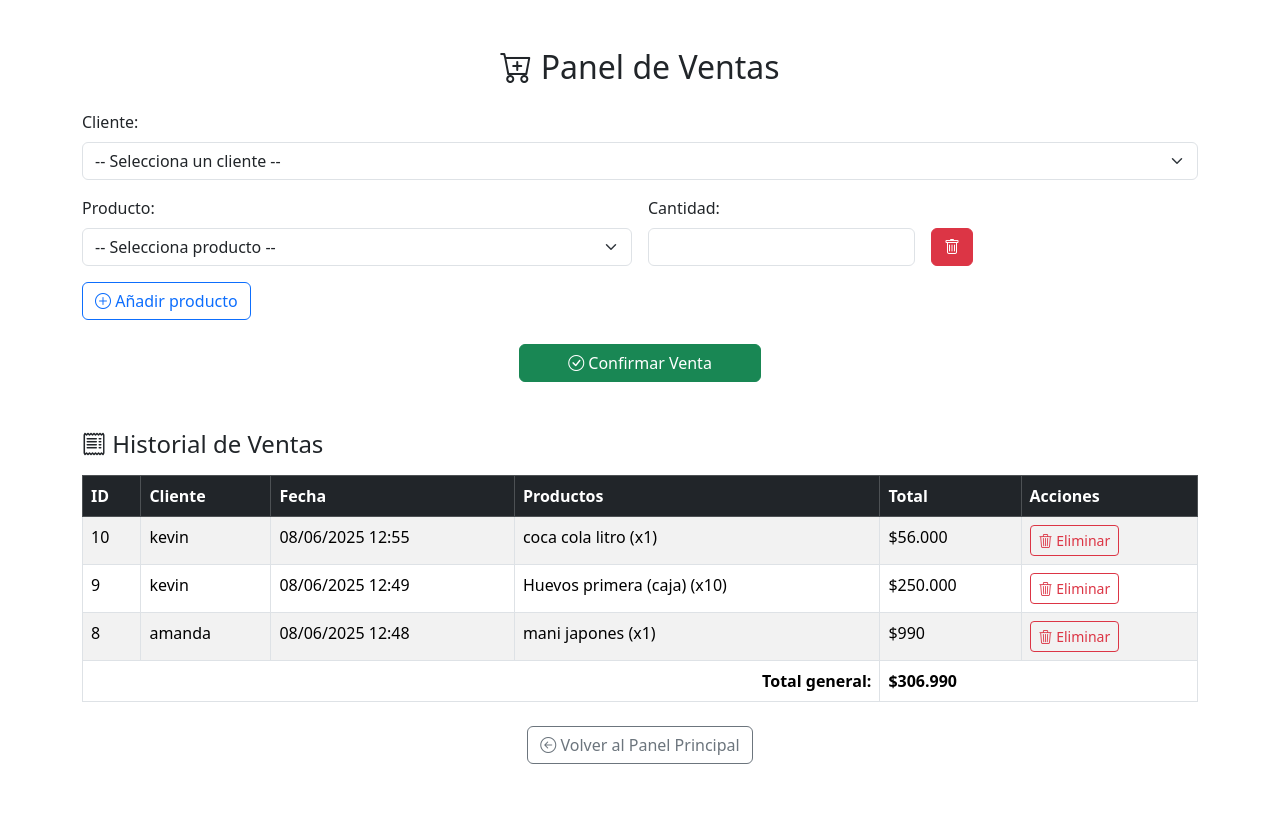
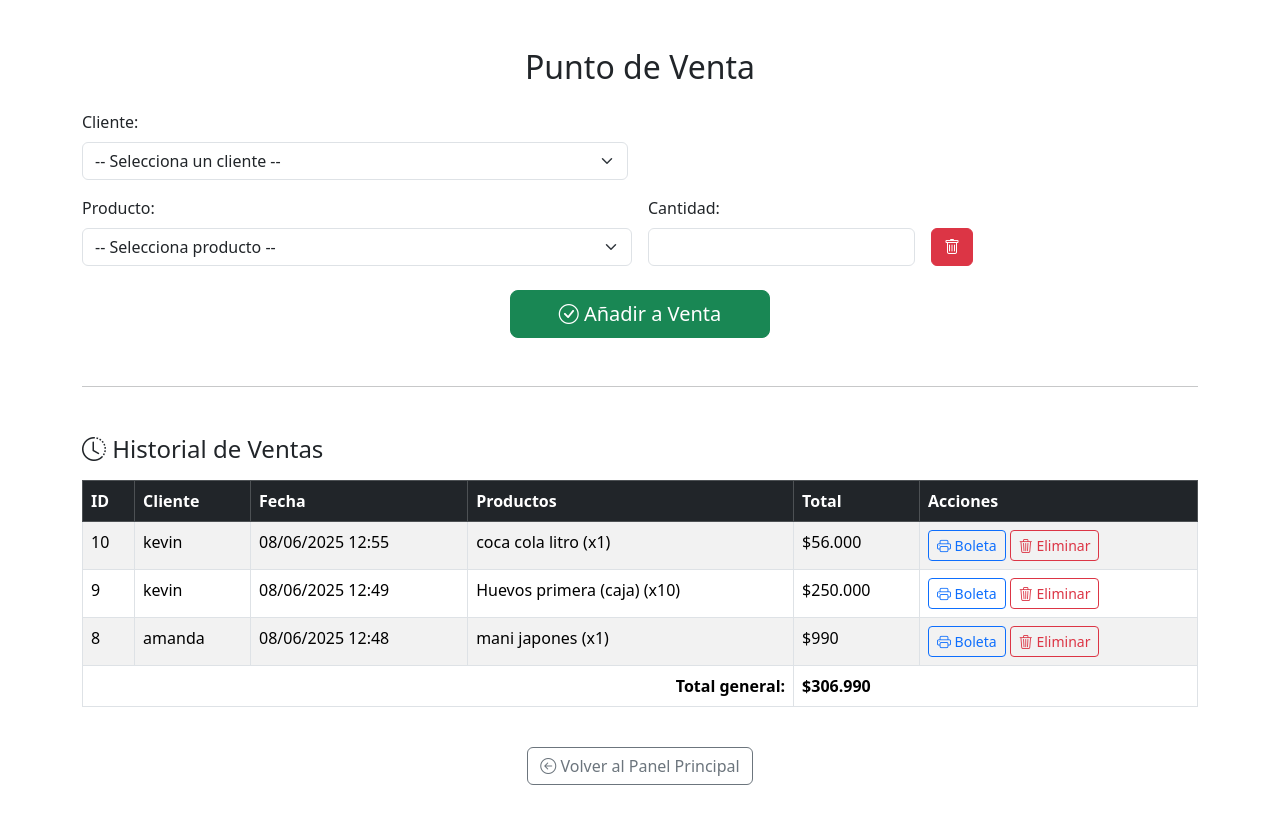
Before and after one commit to Elagentek/ErpAgrolat, a Django app: page /ventas/ in a window 1280 px wide. Before the commit the page ends 764 px from the top, so only its background shows below. Run offline with Django 4.2, Linux system fonts and the light colour scheme; data comes from the database, SQL or seed files in the repository; both versions use the stored data as it was after the commit.

Commit message:
agregado el Modulo ventas/y generacion boleta

```diff
--- a/Dashboard/templates/Dashboard/dashboard.html
+++ b/Dashboard/templates/Dashboard/dashboard.html
@@ -68,7 +68,7 @@
                     <div class="card h-100">
 
                         <div class="card-body">
-                            <h5 class="card-title"><i class="bi bi-bar-chart-line"></i> Ventas</h5>
+                            <h5 class="card-title"><i class="bi bi-bar-chart-line"></i>Historial de Ventas</h5>
                             <p class="card-text">Consulta tus ventas realizadas.</p>
                             <a href="#" class="btn btn-success">Ver historial</a>
                         </div>
--- a/Ventas/templates/Ventas/dashboard_ventas.html
+++ b/Ventas/templates/Ventas/dashboard_ventas.html
@@ -1,32 +1,31 @@
+{% load static %}
 {% load moneda %}
-
-{% load static %}
 <!DOCTYPE html>
 <html lang="es">
 <head>
     <meta charset="UTF-8">
-    <title>Panel de Ventas</title>
+    <title>Punto de Venta</title>
     <link href="https://cdn.jsdelivr.net/npm/bootstrap@5.3.2/dist/css/bootstrap.min.css" rel="stylesheet">
-    <link rel="stylesheet" href="https://cdn.jsdelivr.net/npm/bootstrap-icons@1.10.5/font/bootstrap-icons.css">
+    <link href="https://cdn.jsdelivr.net/npm/bootstrap-icons@1.10.5/font/bootstrap-icons.css" rel="stylesheet">
 </head>
 <body>
-<div class="container mt-5">
-    <h2 class="mb-4 text-center"><i class="bi bi-cart-plus"></i> Panel de Ventas</h2>
+<div class="container py-5">
 
-    <!-- Mensajes -->
+    <h2 class="text-center mb-4"><i class="bi bi-cash-register"></i> Punto de Venta</h2>
+
     {% if messages %}
         {% for message in messages %}
             <div class="alert alert-{{ message.tags }} alert-dismissible fade show" role="alert">
                 {{ message }}
-                <button type="button" class="btn-close" data-bs-dismiss="alert" aria-label="Cerrar"></button>
+                <button type="button" class="btn-close" data-bs-dismiss="alert"></button>
             </div>
         {% endfor %}
     {% endif %}
 
-    <!-- FORMULARIO DE VENTA -->
-    <form method="post" class="mb-5">
+    <form method="post" id="venta-form">
         {% csrf_token %}
-        <div class="mb-3">
+        <div class="row mb-3">
+            <div class="col-md-6">
                 <label for="cliente" class="form-label">Cliente:</label>
                 <select name="cliente" id="cliente" class="form-select" required>
                     <option value="">-- Selecciona un cliente --</option>
@@ -35,21 +34,24 @@
                     {% endfor %}
                 </select>
             </div>
+        </div>
 
         <div id="productos-container">
-            <div class="producto-item row g-3 align-items-end">
+            <div class="producto-item row g-3 align-items-end mb-2">
                 <div class="col-md-6">
                     <label class="form-label">Producto:</label>
-                    <select name="producto[]" class="form-select" required>
+                    <select name="producto[]" class="form-select producto-select" required>
                         <option value="">-- Selecciona producto --</option>
                         {% for producto in productos %}
-                            <option value="{{ producto.id }}">{{ producto.nombre }} (Stock: {{ producto.stock }})</option>
+                            <option value="{{ producto.id }}" data-precio="{{ producto.precio }}">
+                                {{ producto.nombre }} (Stock: {{ producto.stock }})
+                            </option>
                         {% endfor %}
                     </select>
                 </div>
                 <div class="col-md-3">
                     <label class="form-label">Cantidad:</label>
-                    <input type="number" name="cantidad[]" class="form-control" min="1" required>
+                    <input type="number" name="cantidad[]" class="form-control cantidad-input" min="1" required>
                 </div>
                 <div class="col-md-3">
                     <button type="button" class="btn btn-danger btn-remover"><i class="bi bi-trash"></i></button>
@@ -57,21 +59,16 @@
             </div>
         </div>
 
-        <div class="mt-3">
-            <button type="button" id="agregar-producto" class="btn btn-outline-primary">
-                <i class="bi bi-plus-circle"></i> Añadir producto
-            </button>
-        </div>
-
-        <div class="mt-4 text-center">
-            <button type="submit" class="btn btn-success px-5">
-                <i class="bi bi-check-circle"></i> Confirmar Venta
+        <div class="text-center mt-4">
+            <button type="submit" class="btn btn-success btn-lg px-5">
+                <i class="bi bi-check-circle"></i> Añadir a Venta
             </button>
         </div>
     </form>
 
-    <!-- HISTORIAL DE VENTAS -->
-    <h4 class="mb-3"><i class="bi bi-receipt"></i> Historial de Ventas</h4>
+    <hr class="my-5">
+    <h4 class="mb-3"><i class="bi bi-clock-history"></i> Historial de Ventas</h4>
+    <div class="table-responsive">
         <table class="table table-bordered table-striped">
             <thead class="table-dark">
                 <tr>
@@ -97,28 +94,29 @@
                             </ul>
                         </td>
                         <td>{{ venta.total|clp }}</td>
-
                         <td>
+                        <a href="{% url 'generar_boleta' venta.id %}" class="btn btn-sm btn-outline-primary">
+                            <i class="bi bi-printer"></i> Boleta
+                        </a>
                         <a href="{% url 'eliminar_venta' venta.id %}" class="btn btn-sm btn-outline-danger"
-                           onclick="return confirm('¿Estás seguro de que deseas eliminar esta venta?')">
+                        onclick="return confirm('¿Eliminar esta venta?')">
                             <i class="bi bi-trash3"></i> Eliminar
                         </a>
                         </td>
                     </tr>
                 {% empty %}
-                <tr>
-                    <td colspan="6" class="text-center">No hay ventas registradas.</td>
-                </tr>
+                    <tr><td colspan="6" class="text-center">No hay ventas registradas.</td></tr>
                 {% endfor %}
             </tbody>
             <tfoot>
                 <tr>
                     <th colspan="4" class="text-end">Total general:</th>
                     <th colspan="2">{{ total_general|clp }}</th>
-
                 </tr>
             </tfoot>
         </table>
+
+    </div>
 
     <div class="text-center mt-4">
         <a href="{% url 'dashboard' %}" class="btn btn-outline-secondary">
@@ -127,14 +125,13 @@
     </div>
 </div>
 
-<!-- JS -->
 <script src="https://cdn.jsdelivr.net/npm/bootstrap@5.3.2/dist/js/bootstrap.bundle.min.js"></script>
 <script>
-    document.getElementById('agregar-producto').addEventListener('click', function () {
-        const contenedor = document.getElementById('productos-container');
-        const clon = contenedor.firstElementChild.cloneNode(true);
-        clon.querySelectorAll('input, select').forEach(el => el.value = '');
-        contenedor.appendChild(clon);
+    document.getElementById('agregar-producto')?.addEventListener('click', function () {
+        const container = document.getElementById('productos-container');
+        const clone = container.firstElementChild.cloneNode(true);
+        clone.querySelectorAll('input, select').forEach(el => el.value = '');
+        container.appendChild(clone);
     });
 
     document.addEventListener('click', function (e) {
@@ -142,9 +139,30 @@
             const items = document.querySelectorAll('.producto-item');
             if (items.length > 1) {
                 e.target.closest('.producto-item').remove();
+                calcularTotal();
             }
         }
     });
+
+    document.addEventListener('input', function () {
+        calcularTotal();
+    });
+
+    function calcularTotal() {
+        let total = 0;
+        document.querySelectorAll('.producto-item').forEach(item => {
+            const select = item.querySelector('.producto-select');
+            const cantidad = item.querySelector('.cantidad-input');
+            const precio = select.options[select.selectedIndex]?.dataset.precio;
+            if (precio && cantidad.value) {
+                total += parseFloat(precio) * parseInt(cantidad.value);
+            }
+        });
+        const totalDisplay = document.getElementById('total-actual');
+        if (totalDisplay) {
+            totalDisplay.textContent = "$" + total.toLocaleString('es-CL');
+        }
+    }
 </script>
 </body>
 </html>
--- a/Ventas/templatetags/moneda.py
+++ b/Ventas/templatetags/moneda.py
@@ -8,3 +8,7 @@ def clp(value):
         return "${:,.0f}".format(value).replace(",", ".")
     except:
         return value
+
+@register.filter
+def multiply(value, arg):
+    return value * arg
--- a/Ventas/urls.py
+++ b/Ventas/urls.py
@@ -4,4 +4,6 @@ from . import views
 urlpatterns = [
     path('', views.gestionar_ventas, name='gestionar_ventas'),  # Página principal del módulo
     path('eliminar/<int:venta_id>/', views.eliminar_venta, name='eliminar_venta'),
+    path('boleta/<int:venta_id>/', views.generar_boleta, name='generar_boleta'),
+
 ]
--- a/Ventas/views.py
+++ b/Ventas/views.py
@@ -64,3 +64,9 @@ def eliminar_venta(request, venta_id):
     venta.delete()
     messages.success(request, "Venta eliminada correctamente.")
     return redirect('gestionar_ventas')
+
+def generar_boleta(request, venta_id):
+    venta = get_object_or_404(Venta, id=venta_id)
+    return render(request, 'Ventas/boleta.html', {
+        'venta': venta
+    })
```
Also changed, not shown: Ventas/templates/Ventas/boleta.html (added, +75 -0 lines), db.sqlite3. Lines whose indentation alone changed are shown as unchanged.
